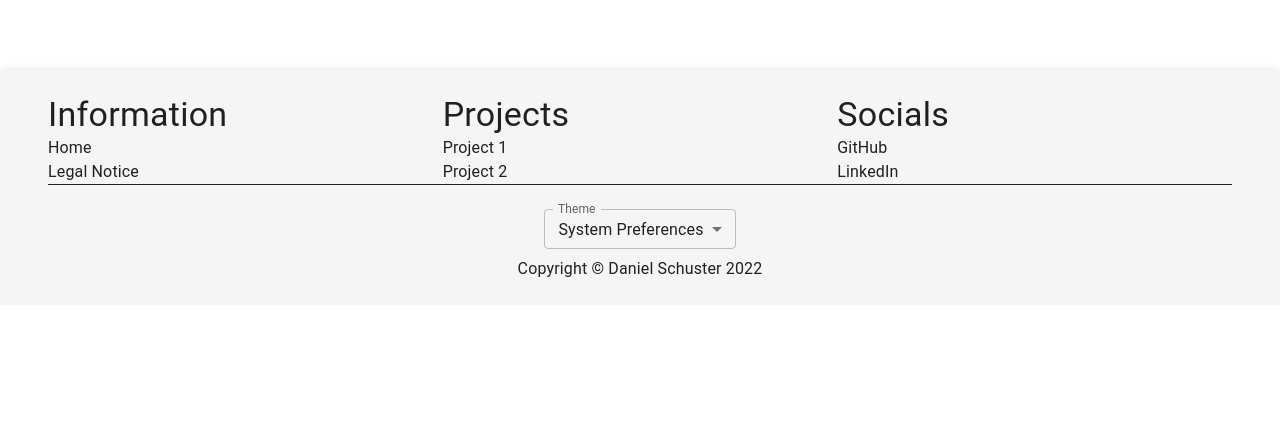
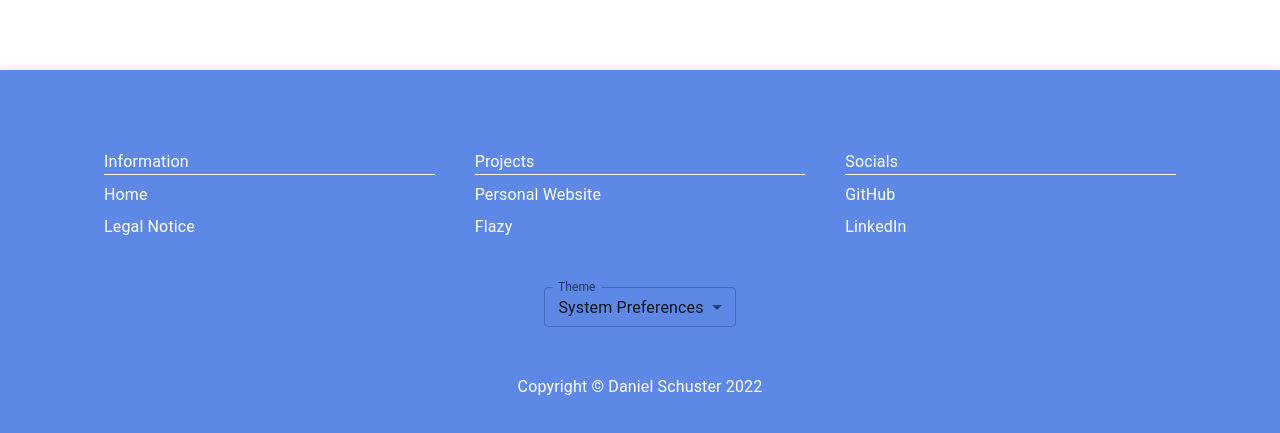
Before and after one commit to danielschuster-muc/personal-website, a Next.js app: page / in a window 1280 px wide. Shown: the part 1349-1782 px from the top of the page. Before the commit the page ends 1654 px from the top, so only its background shows below. Built offline with nearby package versions, Linux system fonts and the light colour scheme.

Commit message:
edit footer layout & add projects

```diff
--- a/components/layout/footer/Footer.js
+++ b/components/layout/footer/Footer.js
@@ -1,6 +1,6 @@
 import Link from "next/link";
 
-import { Grid, AppBar, Toolbar, Typography } from "@mui/material";
+import { AppBar, Grid } from "@mui/material";
 import { Box, Container } from "@mui/system";
 
 import ThemeSelector from "./ThemeSelector";
@@ -11,11 +11,11 @@ const footerData = [
     content: [
       {
         name: "Home",
-        url: "/",
+        link: "/",
       },
       {
         name: "Legal Notice",
-        url: "/legal-notice",
+        link: "/legal-notice",
       },
     ],
   },
@@ -23,12 +23,12 @@ const footerData = [
     title: "Projects",
     content: [
       {
-        name: "Project 1",
-        url: "/",
+        name: "Personal Website",
+        link: "/",
       },
       {
-        name: "Project 2",
-        url: "/",
+        name: "Flazy",
+        link: "https://flazy.herokuapp.com",
       },
     ],
   },
@@ -37,11 +37,11 @@ const footerData = [
     content: [
       {
         name: "GitHub",
-        url: "/github",
+        link: "/github",
       },
       {
         name: "LinkedIn",
-        url: "/linkedin",
+        link: "/linkedin",
       },
     ],
   },
@@ -49,34 +49,36 @@ const footerData = [
 
 const Footer = () => {
   return (
-    <AppBar position="static" component="footer" color="default">
-      <Toolbar sx={{ my: 3 }}>
+    <AppBar component="footer" position="static">
+      <Box px={{ xs: 3, sm: 10 }} py={{ xs: 4, sm: 10 }}>
         <Container maxWidth="xl">
-          <Grid container borderBottom={1}>
+          <Grid container spacing={5}>
             {footerData.map((row) => (
               <Grid item key={row.title} xs={12} sm={4}>
-                <Typography variant="h4">{row.title}</Typography>
+                <Box borderBottom={1}>{row.title}</Box>
                 {row.content.map((column) => (
-                  <Box key={column.name}>
-                    <Link href={column.url}>{column.name}</Link>
+                  <Box key={column.name} pt={1}>
+                    <Link href={column.link}>{column.name}</Link>
                   </Box>
                 ))}
               </Grid>
             ))}
           </Grid>
 
-          <Box style={{ textAlign: "center" }} mt={{ xs: 2, sm: 2 }}>
-            <ThemeSelector />
+          <Box
+            style={{ textAlign: "center" }}
+            pt={{ xs: 3, sm: 5 }}
+            pb={{ xs: 4, sm: 0 }}
+          >
+            <Box pb={{ xs: 3, sm: 5 }}>
+              <ThemeSelector />
+            </Box>
             <Box>
-              Copyright &copy;{" "}
-              <Link color="inherit" href="/">
-                Daniel Schuster
-              </Link>{" "}
-              {new Date().getFullYear()}
+              Copyright &copy; Daniel Schuster {new Date().getFullYear()}
             </Box>
           </Box>
         </Container>
-      </Toolbar>
+      </Box>
     </AppBar>
   );
 };
```
